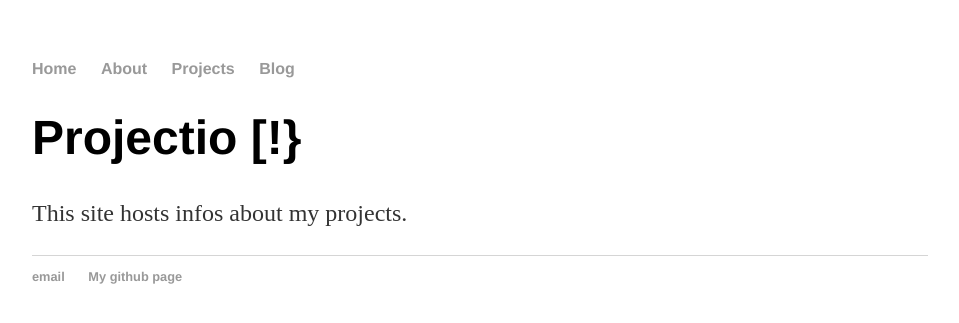
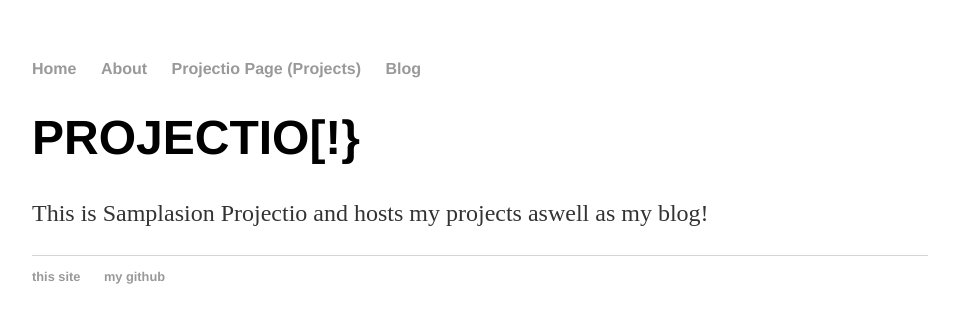
Before and after one commit to Samplasion/samplasion.github.iold, a Jekyll site: the page built from index.html, in a window 1280 px wide. Shown: the top 323 px of the page, without its empty margins (160-1119 px from the left). Built offline with Jekyll 4.4.1, drawn with Linux system fonts in a browser that asks for light colours.

Commit message:
Update index.html

```diff
--- a/index.html
+++ b/index.html
@@ -1,30 +1,8 @@
-<!DOCTYPE html>
-<html>
-	<head>
-		<title>Samplasion's github</title>
-		<!-- link to main stylesheet -->
-		<link rel="stylesheet" type="text/css" href="/css/main.css">
-	</head>
-	<body>
-		<nav>
-    		<ul>
-        		<li><a href="/">Home</a></li>
-	        	<li><a href="/about">About</a></li>
-        		<li><a href="/projects">Projects</a></li>
-        		<li><a href="/blog">Blog</a></li>
-    		</ul>
-		</nav>
-		<div class="container">
-    		<div class="blurb">
-        		<h1>Projectio [!}</h1>
-				<p>This site hosts infos about my projects.</p>
-    		</div><!-- /.blurb -->
-		</div><!-- /.container -->
-		<footer>
-    		<ul>
-        		<li><a href="mailto:ercolino2004@gmail.com">email</a></li>
-        		<li><a href="https://github.com/samplasion">My github page</a></li>
-			</ul>
-		</footer>
-	</body>
-</html>
+---
+layout: default
+title: Samplasion Projectio [!}
+---
+<div class="blurb">
+	<h1>PROJECTIO[!}</h1>
+	<p>This is Samplasion Projectio and hosts my projects aswell as my blog!</p>
+</div><!-- /.blurb -->
```
